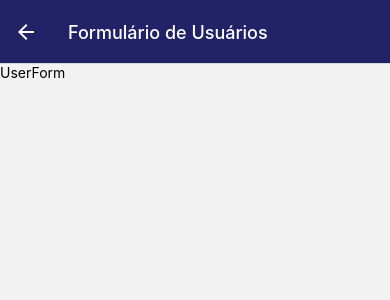
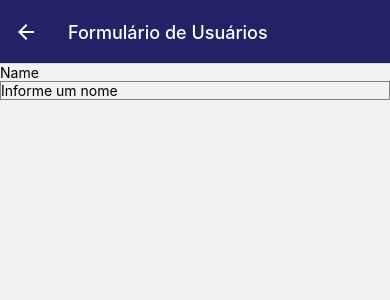
Before and after one commit to AllisonVinicius/react-native-, a React Native app in the folder crudnative/: screen /UserForm in a window 390 px wide. Shown: the top 300 px of the page. Built offline with nearby package versions, Linux system fonts and the light colour scheme.

Commit message:
form-user-comp

```diff
--- a/crudnative/src/views/UserForm.js
+++ b/crudnative/src/views/UserForm.js
@@ -1,6 +1,26 @@
-import React from 'react';
-import {Text} from 'react-native';
+import React, {useState} from 'react';
+import {StyleSheet, Text, TextInput, View} from 'react-native';
 
-export default props => {
-  return <Text>UserForm</Text>;
+export default ({route, navigation}) => {
+  const [user, setUser] = useState(route.params ? route.params : {});
+  return (
+    <View>
+      <Text>Name</Text>
+      <TextInput
+        style={style.input}
+        onChangeText={name => setUser({...user, name})}
+        placeholder="Informe um nome"
+        value={user.name}
+      />
+    </View>
+  );
 };
+
+const style = StyleSheet.create({
+  input: {
+    heigth: 40,
+    borderColor: 'gray',
+    borderWidth: 1,
+    marginBottom: 10,
+  },
+});
--- a/crudnative/src/views/UserList.js
+++ b/crudnative/src/views/UserList.js
@@ -5,11 +5,11 @@ import users from '../data/users';
 
 export default props => {
   function confirmUserDeletion(user) {
-    Alert.alert('Excluir Usuário', 'Deseja Excluir o usuario', [
+    Alert.alert('Excluir Usuário', 'Deseja Excluir o usuario?', [
       {
         text: 'Sim',
         onPress() {
-          console.warn('delete');
+          console.warn('delete' + user.id);
         },
       },
       {
@@ -44,7 +44,7 @@ export default props => {
         subtitle={user.email}
         bottomDivider
         rightElement={getActions(user)}
-        onPress={() => props.navigation.navigate('UserForm')}
+        onPress={() => props.navigation.navigate('UserForm', user)}
       />
     );
   }
```
